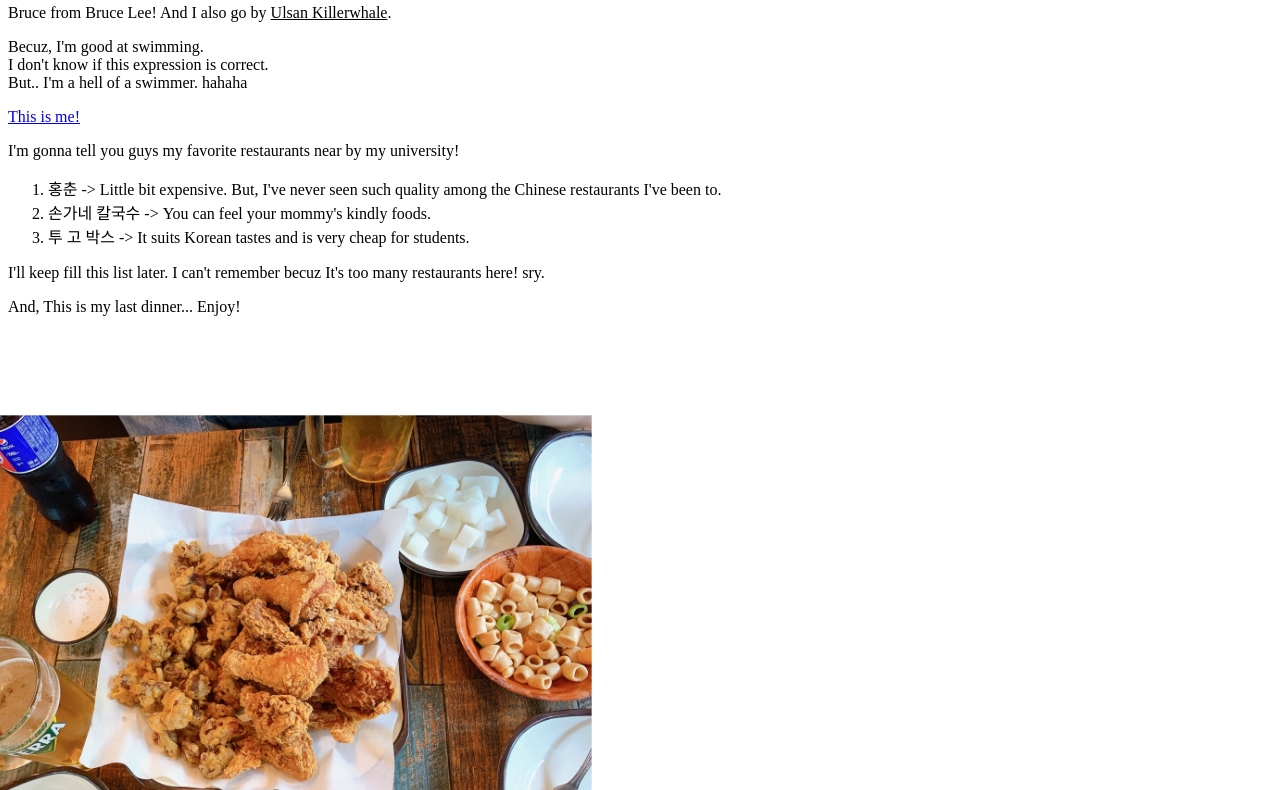
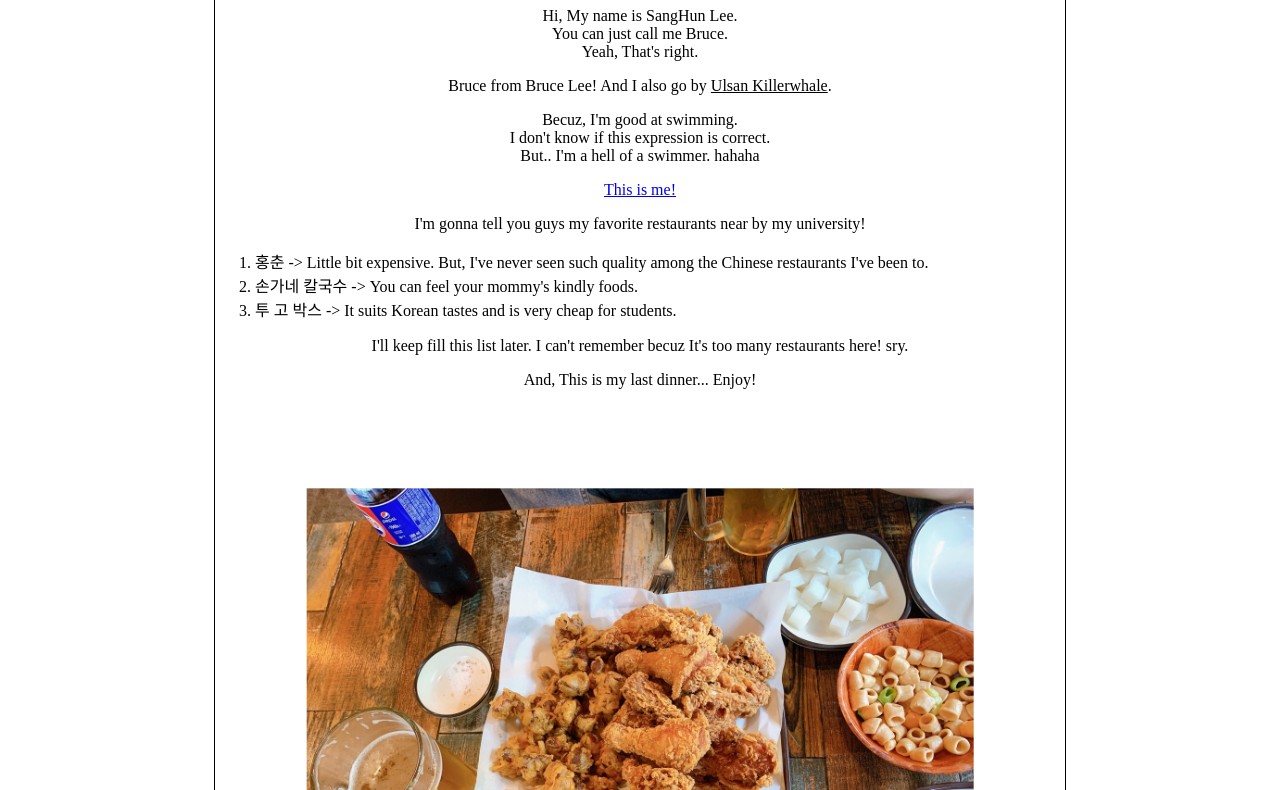
Before and after one commit to hoooni10099/my_first_website, a plain HTML site: page index.html in a window 1280 px wide. Shown: the part 82-872 px from the top of the page. Drawn offline with Linux system fonts and the light colour scheme.

Commit message:
Helloooooooooooo

```diff
--- a/index.html
+++ b/index.html
@@ -4,8 +4,36 @@
 <head>
     <meta charset="utf-8" />
     <title></title>
+
+    <style>
+
+        *{
+            text-align: center;
+        }
+
+        #header{
+            width: 850px;
+            height: 1200px;
+            font-size:medium;
+            border:1px solid #000000;
+            margin: 0 auto;
+        }
+
+        #header h1 {
+            font-weight:bold;
+        }
+
+        #header li{
+            text-align:initial;
+        }
+    </style>
+
 </head>
 <body>
+
+    <div id="header">
+        <h1>hooni's Web Page</h1>
+
         <p>Hi, My name is SangHun Lee.<br />You can just call me Bruce.<br />Yeah, That's right.</p>
         <p>Bruce from Bruce Lee! And I also go by <ins>Ulsan Killerwhale</ins>.</p>
         <p>Becuz, I'm good at swimming.<br />I don't know if this expression is correct.<br />But.. I'm a hell of a swimmer. hahaha</p>
@@ -13,16 +41,21 @@
         <a href="https://upload.wikimedia.org/wikipedia/commons/thumb/3/37/Killerwhales_jumping.jpg/300px-Killerwhales_jumping.jpg">This is me!</a>
 
         <p>I'm gonna tell you guys my favorite restaurants near by my university!</p>
+
+        <div>
             <ol>
                 <li>홍춘 -> Little bit expensive. But, I've never seen such quality among the Chinese restaurants I've been to.</li>
                 <li>손가네 칼국수 -> You can feel your mommy's kindly foods.</li>
                 <li>투 고 박스 -> It suits Korean tastes and is very cheap for students.</li>
             </ol>
+        </div>
 
         <p>I'll keep fill this list later. I can't remember becuz It's too many restaurants here! sry.</p>
 
         <p>And, This is my last dinner... Enjoy!</p>
         <p><img src="Chicken.jpg" alt="my_dinner" width="500" style="transform:rotate(270deg);" /></p>
 
+    </div>
+
 </body>
 </html>
```
Lines whose indentation alone changed are shown as unchanged.
